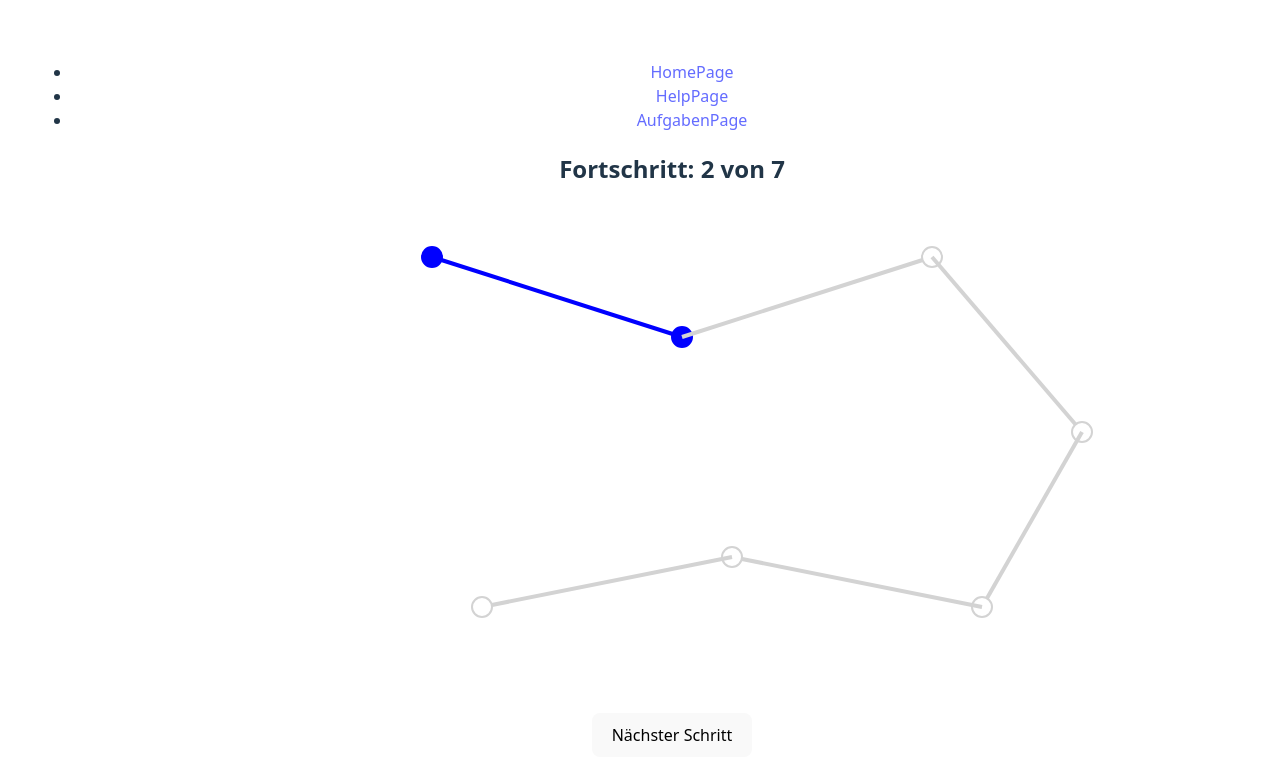
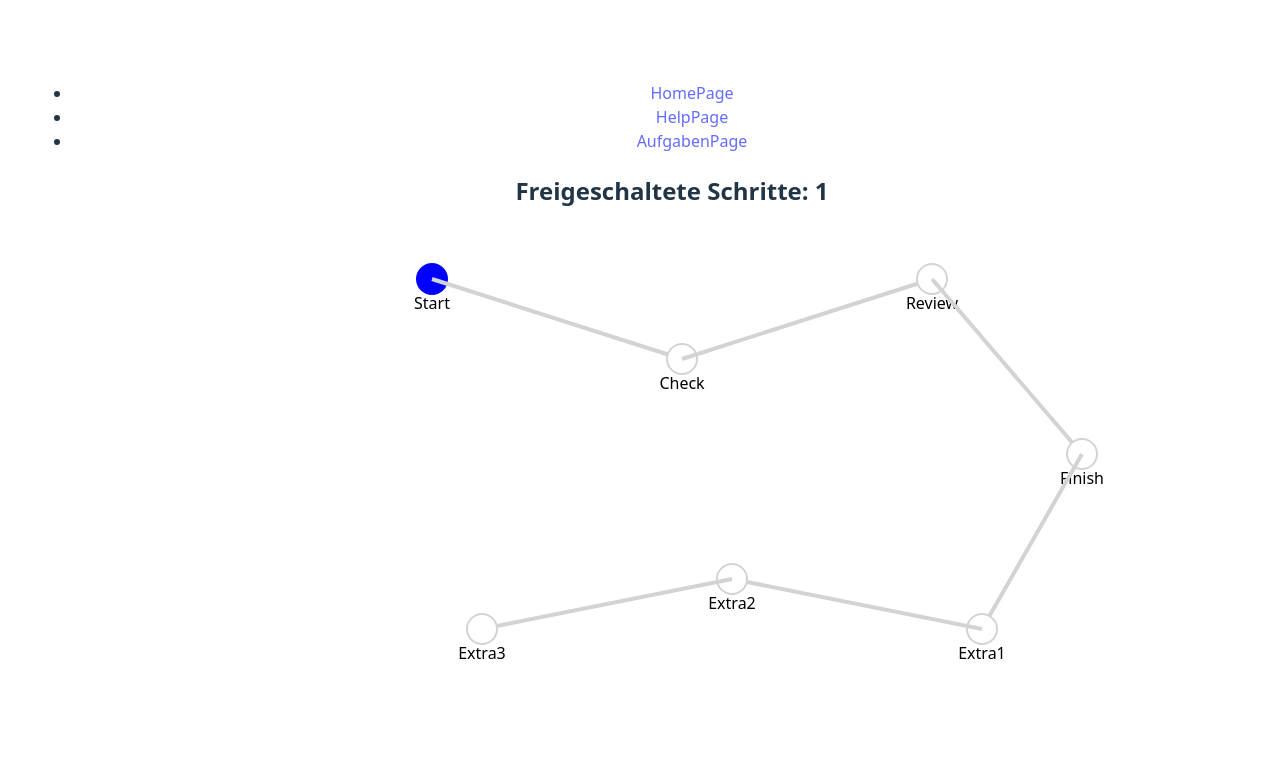
Before and after one commit to Pall-D-Luca/IDAF_G_Andre_Lucien_Luca, a React (Vite) app: page / in a window 1280 px wide. Shown: the top 780 px of the page. Built offline with nearby package versions, Linux system fonts and the light colour scheme.

Commit message:
Upgraded Progressbar

```diff
--- a/src/home/HomePage.jsx
+++ b/src/home/HomePage.jsx
@@ -1,53 +1,35 @@
+import { useState } from "react";
 import ProgressBar from './ProgressBar.jsx';
-import { useState } from "react";
+import stepsData from './progressbar.json';
 
 export default function HomePage() {
+    const [unlockedStep, setUnlockedStep] = useState(1); // nur erster Schritt freigegeben
 
-    // Aktueller Fortschritt
-    const [currentStep, setCurrentStep] = useState(2);
+    const steps = stepsData.steps.map(s => s.name);
+    const positionsX = stepsData.steps.map(s => s.x);
+    const positionsY = stepsData.steps.map(s => s.y);
 
-    // 4 Punkte
-    const steps = ["Start", "Check", "Review", "Finish",'ka', 'ka2', 'ka3'];
-
-    // X-Positionen der Punkte (Pixel von links)
-    const positionsX = [
-        400,   // Punkt 1
-        650,  // Punkt 2
-        900,  // Punkt 3
-        1050,
-        950,
-        700,
-        450
-        // Punkt 4
-    ];
-
-    // Y-Positionen der Punkte (Pixel von oben)
-    const positionsY = [
-        50,   // Punkt 1
-        130,   // Punkt 2
-        50,   // Punkt 3
-        225,
-        400,
-        350,
-        400
-    ];
+    const handleStepClick = (index) => {
+        if (index === unlockedStep - 1) {
+            // Punkt erfolgreich gelöst
+            alert(`Step ${index + 1} erledigt!`);
+            setUnlockedStep(prev => Math.min(prev + 1, steps.length));
+        } else {
+            alert("Diesen Schritt kannst du noch nicht machen!");
+        }
+    };
 
     return (
         <div>
-            <h2>Fortschritt: {currentStep} von {steps.length}</h2>
+            <h2>Freigeschaltete Schritte: {unlockedStep}</h2>
 
             <ProgressBar
                 steps={steps}
                 positionsX={positionsX}
                 positionsY={positionsY}
-                currentStep={currentStep}
+                unlockedStep={unlockedStep}
+                onStepClick={handleStepClick}
             />
-
-            <button onClick={() => setCurrentStep(prev =>
-                Math.min(prev + 1, steps.length)
-            )}>
-                Nächster Schritt
-            </button>
         </div>
     );
 }
--- a/src/home/ProgressBar.jsx
+++ b/src/home/ProgressBar.jsx
@@ -1,22 +1,19 @@
 import React from "react";
 
-export default function ProgressBar({ steps, positionsX, positionsY, currentStep }) {
-
-    const svgWidth = 1500;
-    const svgHeight = 500;
-
+export default function ProgressBar({ steps, positionsX, positionsY, unlockedStep, onStepClick }) {
     return (
-        <svg width={svgWidth} height={svgHeight}>
-
+        <svg width={1500} height={500}>
             {steps.map((step, index) => {
-
                 const cx = positionsX[index];
                 const cy = positionsY[index];
-                const isActive = index < currentStep;
+                const isActive = index < unlockedStep;
 
                 return (
-                    <g key={index}>
-
+                    <g
+                        key={index}
+                        onClick={() => onStepClick(index)}
+                        style={{ cursor: isActive ? "pointer" : "not-allowed" }}
+                    >
                         {index > 0 && (
                             <line
                                 x1={positionsX[index - 1]}
@@ -27,15 +24,15 @@ export default function ProgressBar({ steps, positionsX, positionsY, currentStep
                                 strokeWidth="4"
                             />
                         )}
-
                         <circle
                             cx={cx}
                             cy={cy}
-                            r="10"
+                            r="15"
                             fill={isActive ? "blue" : "white"}
                             stroke={isActive ? "blue" : "lightgrey"}
                             strokeWidth="2"
                         />
+                        <text x={cx} y={cy + 30} textAnchor="middle">{step}</text>
                     </g>
                 );
             })}
--- /dev/null
+++ b/src/home/progressbar.json
@@ -0,0 +1,12 @@
+{
+  "steps": [
+    { "name": "Start", "x": 400, "y": 50 },
+    { "name": "Check", "x": 650, "y": 130 },
+    { "name": "Review", "x": 900, "y": 50 },
+    { "name": "Finish", "x": 1050, "y": 225 },
+    { "name": "Extra1", "x": 950, "y": 400 },
+    { "name": "Extra2", "x": 700, "y": 350 },
+    { "name": "Extra3", "x": 450, "y": 400 }
+  ],
+  "initialUnlockedStep": 1
+}
```
